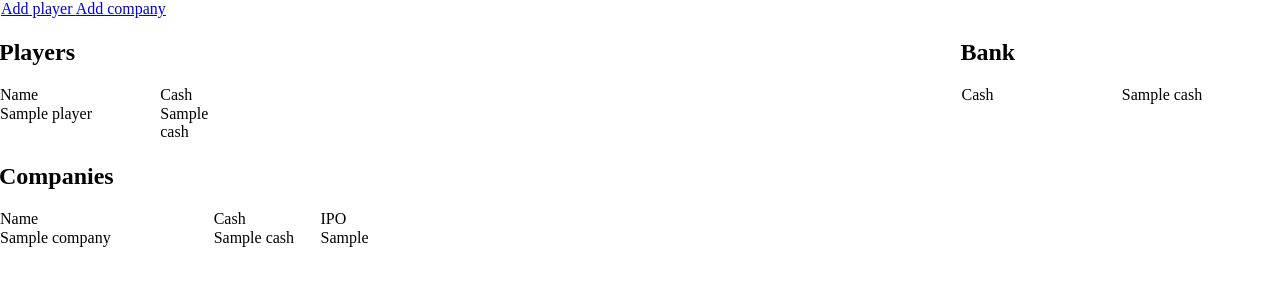
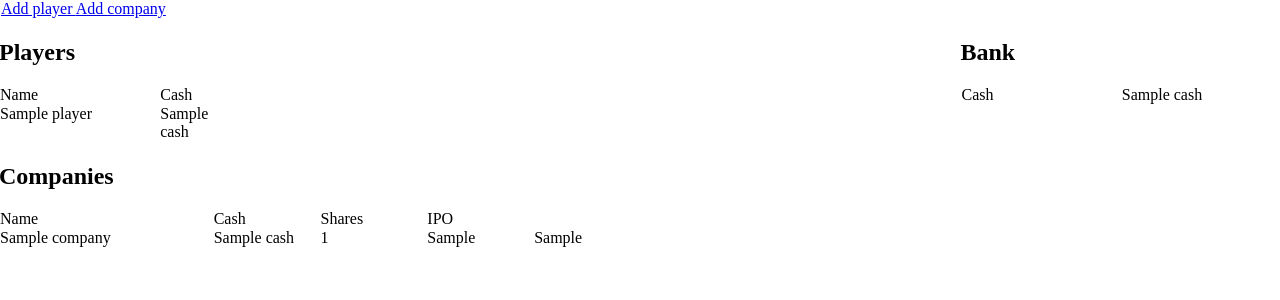
Before and after one commit to XeryusTC/18xx-accountant, a Django app: template accountant/templates/interface/game.html in a window 1280 px wide. Shown: the top 300 px of the page. Run offline with Django 3.2, Linux system fonts and the light colour scheme; the template is opened without the code that fills it: most values are stand-ins (such as "Sample title", 1, 10 or a date in 2020).

Commit message:
Show all share counts of company

```diff
--- a/accountant/functional_tests/pages/game.py
+++ b/accountant/functional_tests/pages/game.py
@@ -17,7 +17,9 @@ class GamePage(PageObject):
     _company_list = MultiPageElement(class_name="company")
     _name = PageElement(css=".name", context=True)
     _cash = PageElement(css=".cash", context=True)
+    _share_count = PageElement(css=".share_count", context=True)
     _ipo_shares = PageElement(css=".ipo", context=True)
+    _bank_shares = PageElement(css=".bank", context=True)
 
     def get_players(self):
         res = []
@@ -35,7 +37,9 @@ class GamePage(PageObject):
             info = {
                 'name': self._name(row),
                 'cash': self._cash(row),
+                'share_count': self._share_count(row),
                 'ipo_shares': self._ipo_shares(row),
+                'bank_shares': self._bank_shares(row),
             }
             res.append(info)
         return res
--- a/accountant/functional_tests/test_company.py
+++ b/accountant/functional_tests/test_company.py
@@ -39,4 +39,6 @@ class CompanyTests(FunctionalTestCase):
         self.assertEqual(len(company_list), 1)
         self.assertEqual(company_list[0]['name'].text, 'B&O')
         self.assertEqual(company_list[0]['cash'].text, '100')
+        self.assertEqual(company_list[0]['share_count'].text, '10')
         self.assertEqual(company_list[0]['ipo_shares'].text, '10')
+        self.assertEqual(company_list[0]['bank_shares'].text, '0')
--- a/accountant/templates/interface/game.html
+++ b/accountant/templates/interface/game.html
@@ -57,6 +57,7 @@
 	<div class="row">
 		<div class="tp-2">Name</div>
 		<div class="tp-1">Cash</div>
+		<div class="tp-1">Shares</div>
 		<div class="tp-1">IPO</div>
 	</div>
 	<div id="companies">
@@ -64,7 +65,9 @@
 			<div class="row company">
 				<div class="tp-2 name">{{ company.name }}</div>
 				<div class="tp-1 cash">{{ company.cash }}</div>
+				<div class="tp-1 share_count">{{ company.share_count }}</div>
 				<div class="tp-1 ipo">{{ company.ipo_shares }}</div>
+				<div class="tp-1 bank">{{ company.bank_shares }}</div>
 			</div>
 		{% endfor %}
 	</div>
```
